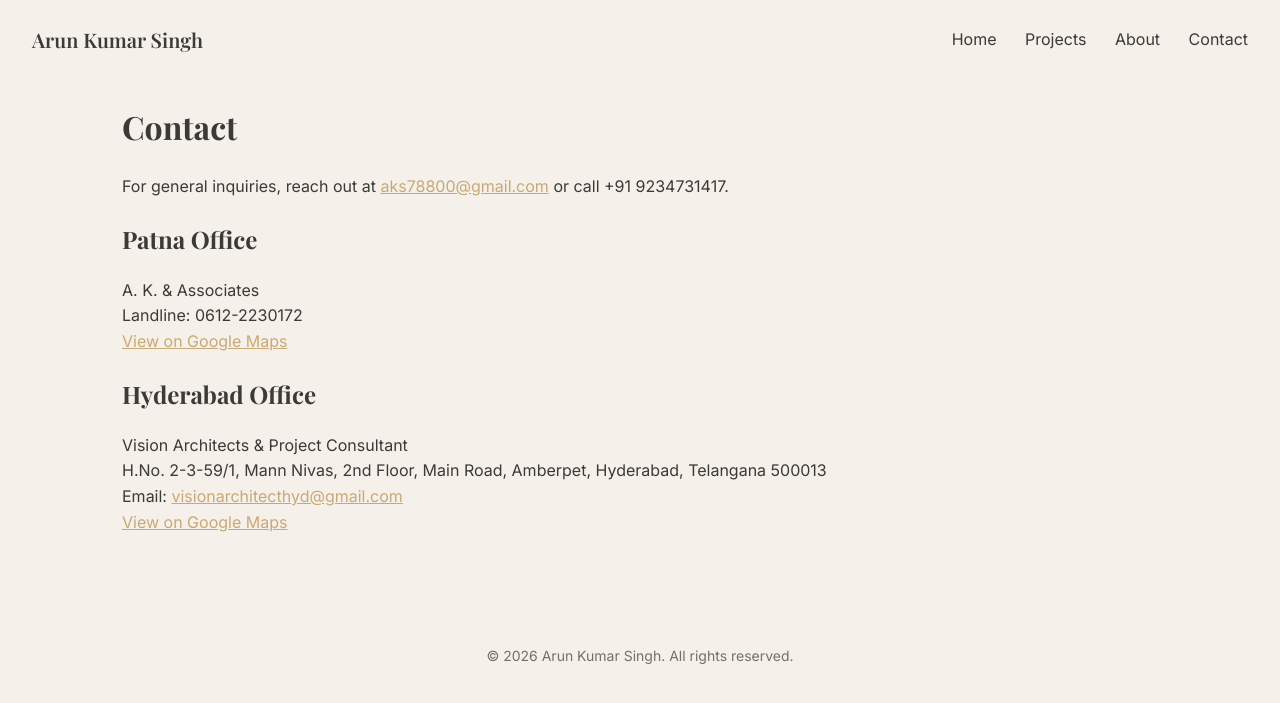
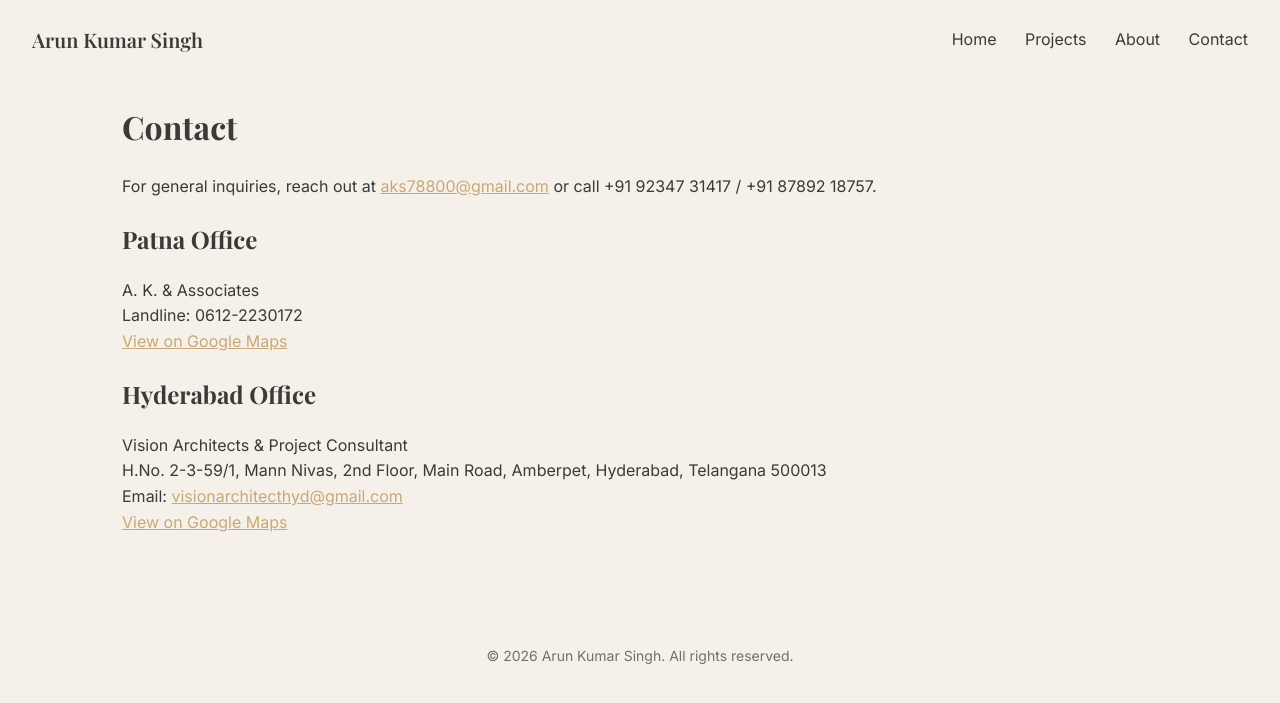
Before and after one commit to c1504ohana/arun-kumar-singh-architect, a Jekyll site: the page built from contact.md, in a window 1280 px wide. Shown: the top 703 px of the page. Built offline with Jekyll 4.4.1, drawn with Linux system fonts in a browser that asks for light colours.

Commit message:
Add second contact phone number (lost in a concurrent-edit race)

```diff
--- a/contact.md
+++ b/contact.md
@@ -9,7 +9,7 @@ permalink: /contact/
 <p>
 For general inquiries, reach out at
 <a href="mailto:aks78800@gmail.com">aks78800@gmail.com</a>
-or call +91 9234731417.
+or call +91 92347 31417 / +91 87892 18757.
 </p>
 
 <h2>Patna Office</h2>
```
Also changed, not shown: docs/superpowers/plans/2026-09-18-architect-portfolio.md (+1 -1 lines).
